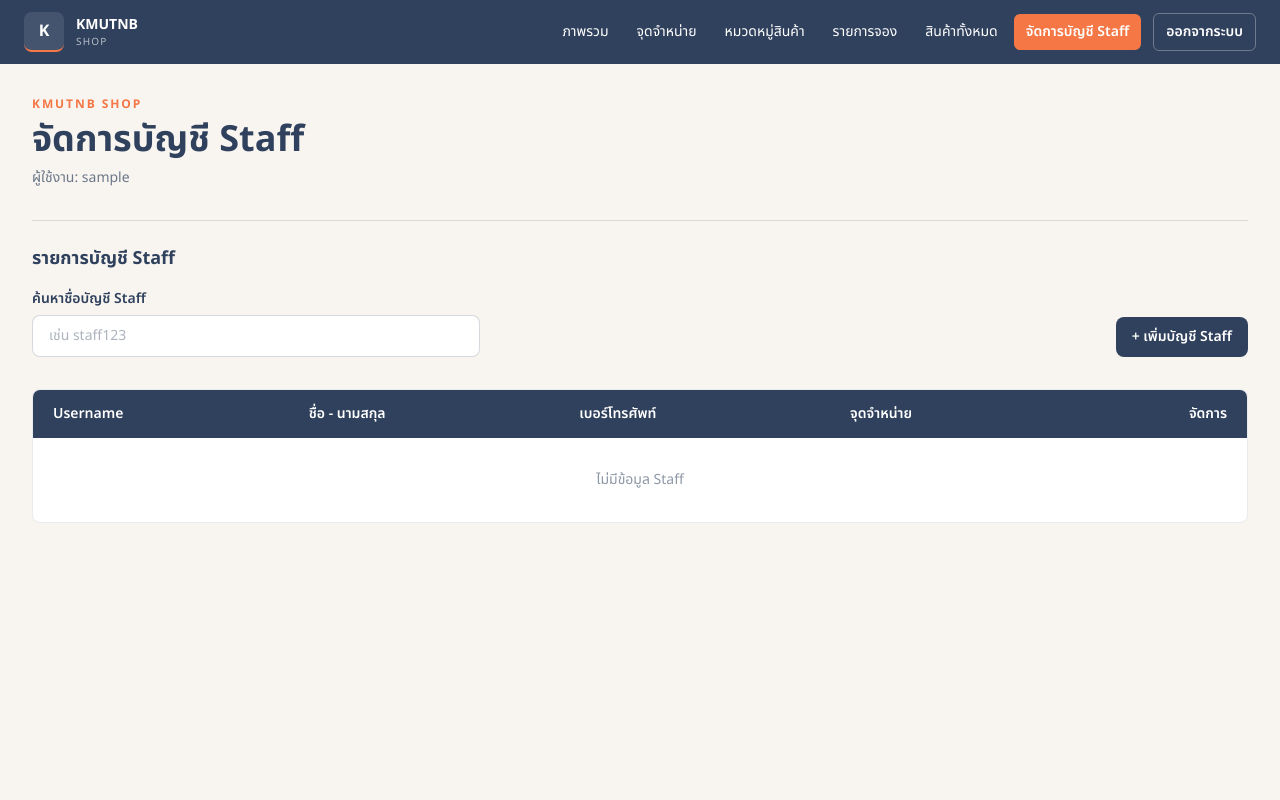
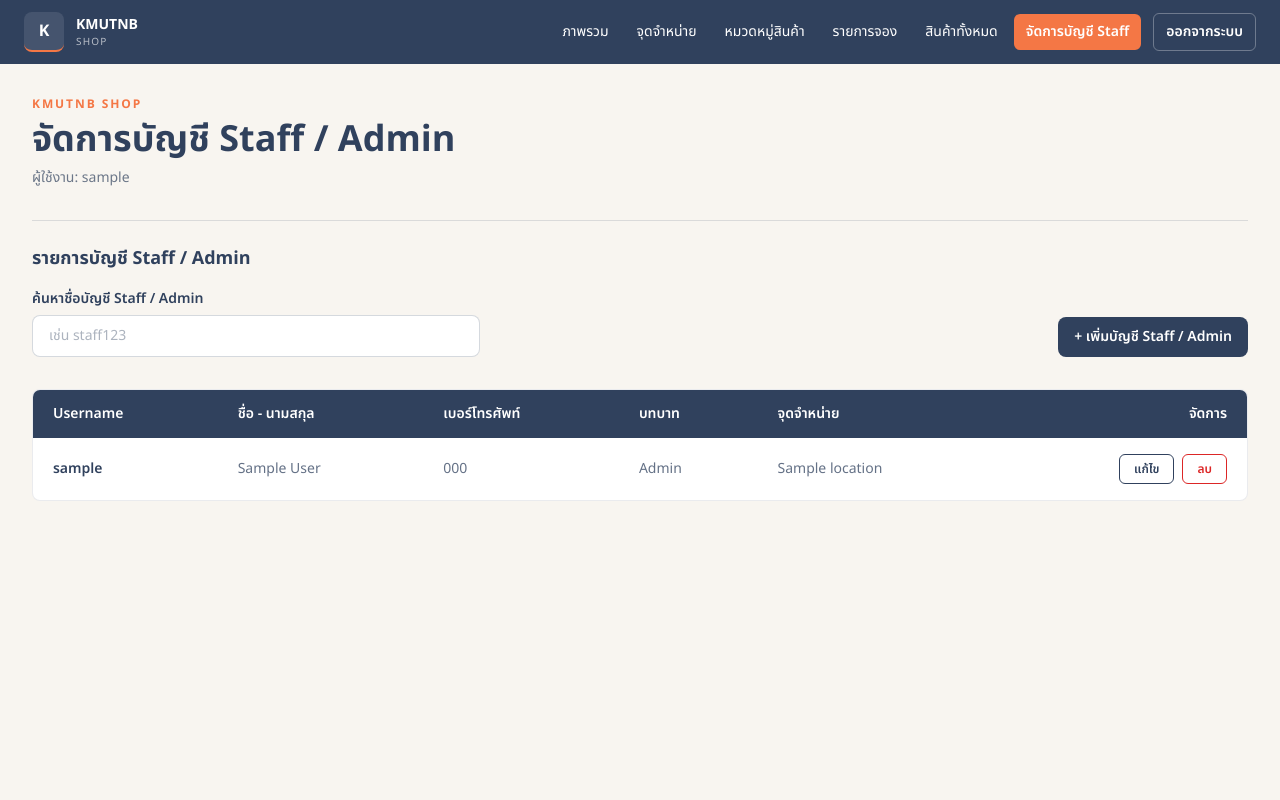
Before and after one commit to cs6636135/Kmutnb_Shop_, a Django app: page /manage/staff/ in a window 1280 px wide. Run offline with Django 5.2, Linux system fonts and the light colour scheme; a user stored in the database is signed in; tables that the repository leaves empty hold one stand-in row (values such as "Sample post"); some libraries are stand-ins or nearby versions.

Commit message:
add staff on list and fix password change

```diff
--- a/accounts/forms.py
+++ b/accounts/forms.py
@@ -15,6 +15,12 @@ class UserModelForm(ModelForm):
             self.fields["password"].required = False
             self.fields["password"].help_text = "เว้นว่างไว้หากไม่ต้องการเปลี่ยนรหัสผ่าน"
 
+    # password = forms.CharField(
+    #     required=False,
+    #     widget=forms.PasswordInput(attrs={"class": INPUT, "placeholder": "รหัสผ่าน"}),
+    #     label="รหัสผ่าน"
+    #     )
+
     def clean_username(self):
         username = self.cleaned_data["username"].replace("\u200b", "").replace("\ufeff", "").strip()
         if not username:
@@ -22,10 +28,20 @@ class UserModelForm(ModelForm):
         return username
 
     def save(self, commit=True):
+        old_password = None
+
+        #เช็คว่าใช่การแก้ไขไหม ถ้าใช่เก็บ old password ไว้
+        if self.instance and self.instance.pk:
+            old_password = User.objects.get(pk=self.instance.pk).password
+
         user = super().save(commit=False)
         password = self.cleaned_data.get("password")
+        #ถ้ามีการ input password ให้แก้ไข password เป็นอันใหม่
         if password:
             user.set_password(password)
+        #ถ้าไม่มีการ input password ให้ใช้ old password
+        else:
+            user.password = old_password
         if commit:
             user.save()
         return user
--- a/accounts/views.py
+++ b/accounts/views.py
@@ -89,7 +89,7 @@ def staffs(request):
             return redirect("staffs")
     search_query = request.GET.get("q", "").strip()
 
-    qs = User.objects.filter(role=User.Role.STAFF).select_related("location").order_by("username")
+    qs = User.objects.select_related("location").order_by("username")
     if search_query:
         for term in search_query.split():
             qs = qs.filter(
--- a/templates/manage/staffs.html
+++ b/templates/manage/staffs.html
@@ -6,8 +6,8 @@
 <main class="min-h-[calc(100vh-4rem)] bg-[#F8F5F0] text-[#30415D]">
     <div class="mx-auto max-w-7xl px-4 py-8 sm:px-6 lg:px-8">
         <div class="mb-8">
-            {% include "manage/partials/page_header.html" with heading="จัดการบัญชี Staff" subtitle_prefix="ผู้ใช้งาน: " subtitle=user.username link_url="dashboard" link_label="กลับสู่ภาพรวม" %}
-            {% include "manage/partials/list_toolbar.html" with heading_id="staff-list-heading" section_heading="รายการบัญชี Staff" list_url="staffs" results_id="staff-results" search_id="staff-search" search_label="ค้นหาชื่อบัญชี Staff" search_placeholder="เช่น staff123" add_label="เพิ่มบัญชี Staff" %}
+            {% include "manage/partials/page_header.html" with heading="จัดการบัญชี Staff / Admin" subtitle_prefix="ผู้ใช้งาน: " subtitle=user.username link_url="dashboard" link_label="กลับสู่ภาพรวม" %}
+            {% include "manage/partials/list_toolbar.html" with heading_id="staff-list-heading" section_heading="รายการบัญชี Staff / Admin" list_url="staffs" results_id="staff-results" search_id="staff-search" search_label="ค้นหาชื่อบัญชี Staff / Admin" search_placeholder="เช่น staff123" add_label="เพิ่มบัญชี Staff / Admin" %}
         </div>
 
         <div id="staff-results">
@@ -56,6 +56,7 @@
                                 <th scope="col" class="px-5 py-3.5 font-semibold">Username</th>
                                 <th scope="col" class="px-5 py-3.5 font-semibold">ชื่อ - นามสกุล</th>
                                 <th scope="col" class="px-5 py-3.5 font-semibold">เบอร์โทรศัพท์</th>
+                                <th scope="col" class="px-5 py-3.5 font-semibold">บทบาท</th>
                                 <th scope="col" class="px-5 py-3.5 font-semibold">จุดจำหน่าย</th>
                                 <th scope="col" class="px-5 py-3.5 text-right font-semibold">จัดการ</th>
                             </tr>
@@ -72,6 +73,7 @@
                                     {% endif %}
                                 </td>
                                 <td class="px-5 py-4 align-middle text-[#30415D]/75">{{ staff.phone|default:"-" }}</td>
+                                <td class="px-5 py-4 align-middle text-[#30415D]/75">{{ staff.get_role_display|default:"-" }}</td>
                                 <td class="px-5 py-4 align-middle text-[#30415D]/75">{{ staff.location.name|default:"-" }}</td>
                                 <td class="px-5 py-4 align-middle">
                                     {% if request.user.role == "admin" %}
```
